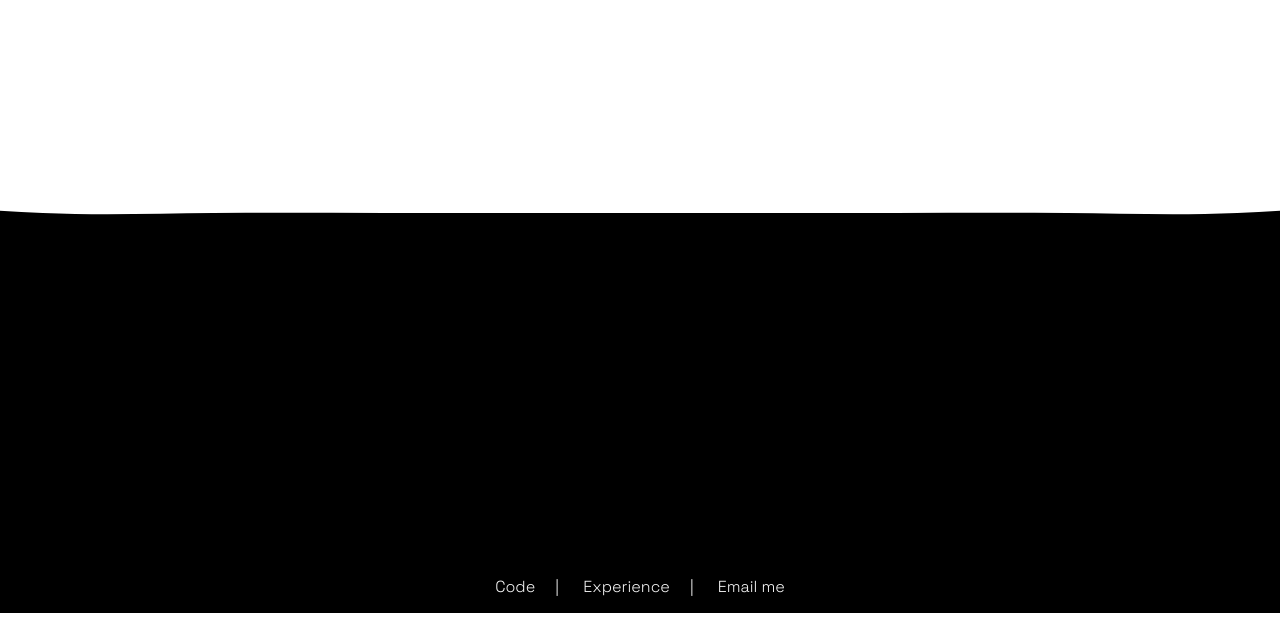
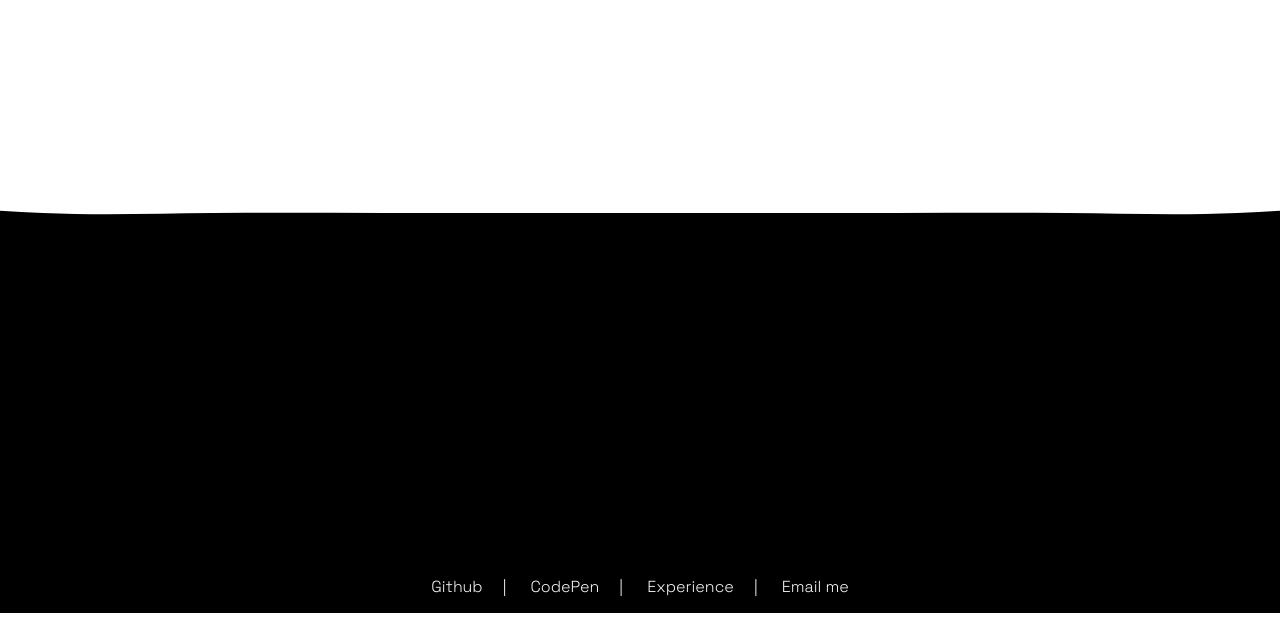
Before and after one commit to juliemoy/juliemoy.github.io, a plain HTML site: page index.html in a window 1280 px wide. Shown: the part 187-805 px from the top of the page. Drawn offline with Linux system fonts and the light colour scheme.

Commit message:
added codepen link

```diff
--- a/index.html
+++ b/index.html
@@ -25,7 +25,8 @@
 	<div class="footer">
 		<p>
 		<!-- <a href="#">Design</a>| -->
-		<a href="https://github.com/juliemoy">Code</a>|
+		<a href="https://github.com/juliemoy">Github</a>|
+        <a href="https://codepen.io/juliemoy">CodePen</a>|
 		<a href="https://linkedin.com/in/julie-moy">Experience</a>|
 		<a href="mailto:julie@juliemoy.com">Email me</a>
 		</p>
```
